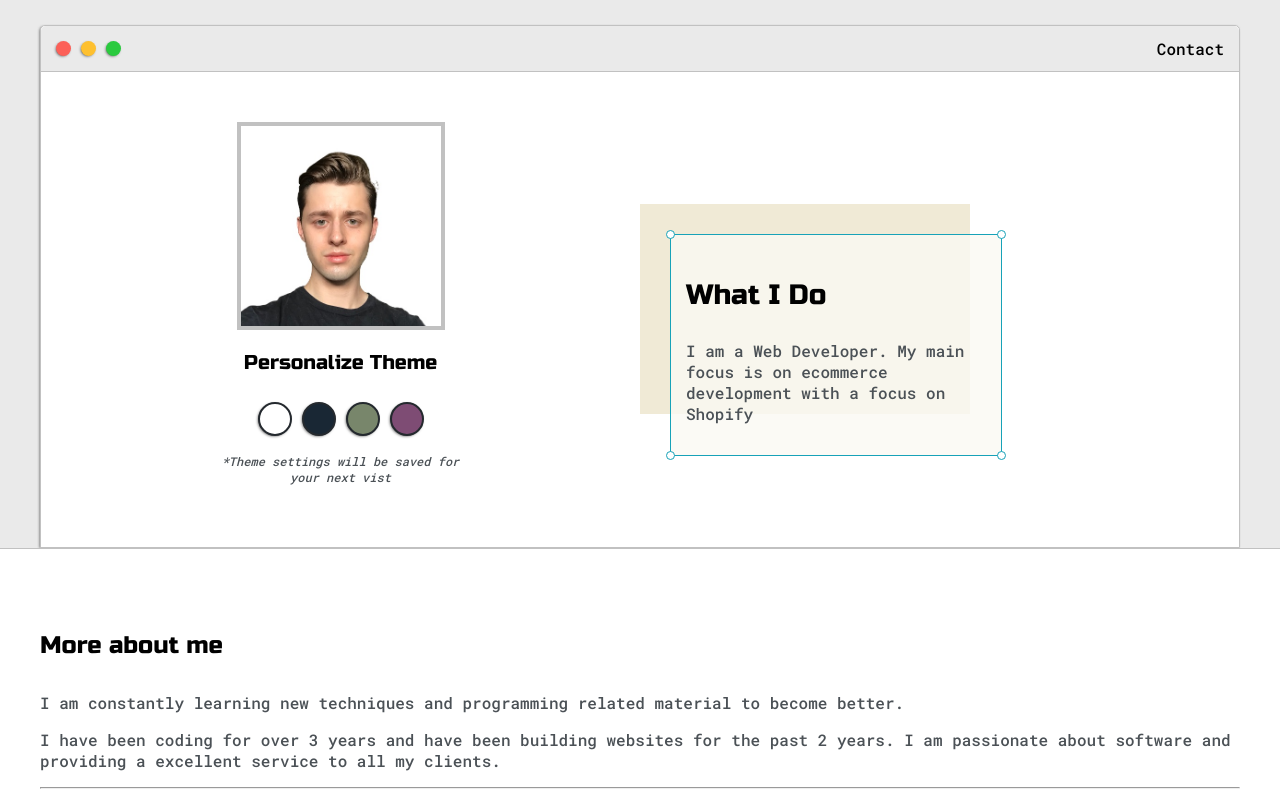
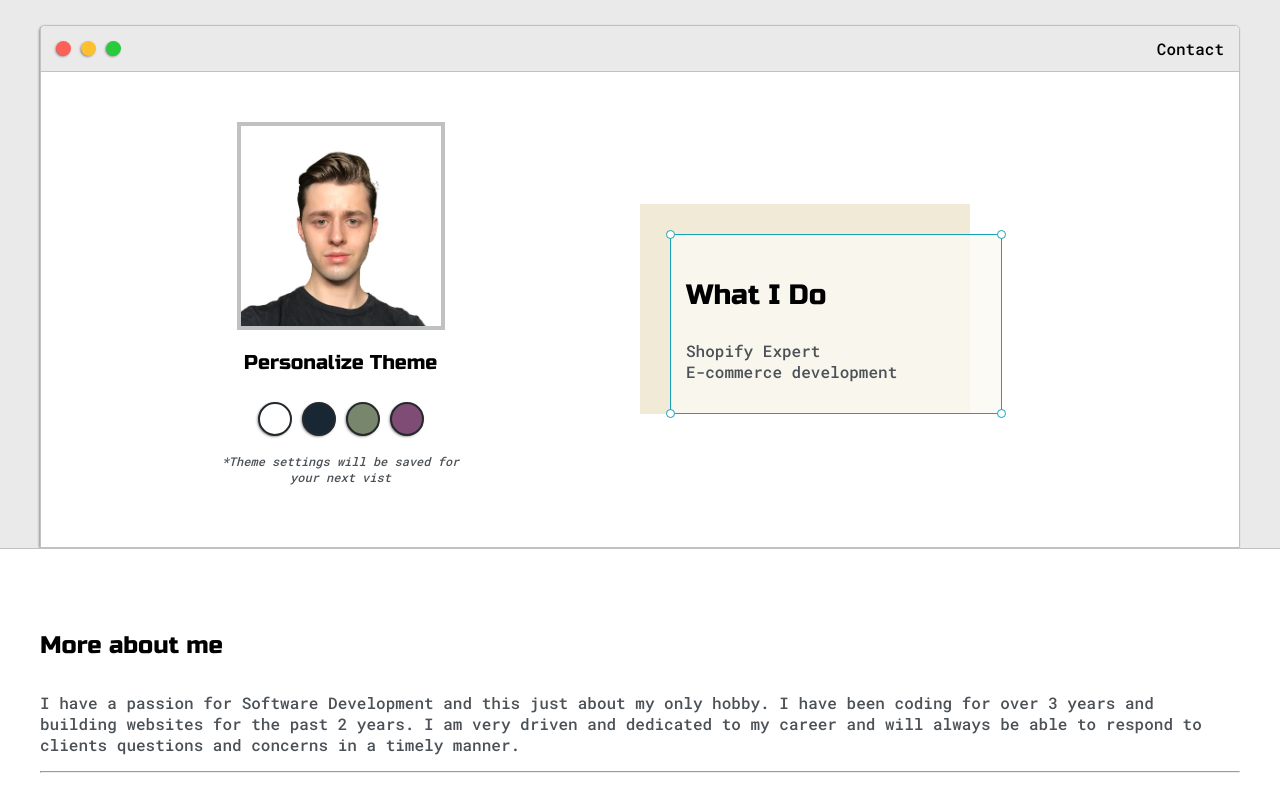
Before and after one commit to jmeegan2/Portfolio-Site, a website: page index.html in a window 1280 px wide. Shown: the part 136-937 px from the top of the page. Drawn offline with Linux system fonts and the light colour scheme.

Commit message:
changed about me section and what i do section

```diff
--- a/index.html
+++ b/index.html
@@ -65,7 +65,7 @@
 							<div id="corner-tl" class="corner"></div>
 							<div id="corner-tr" class="corner"></div>
 							<h3>What I Do</h3>
-							<p>I am a Web Developer. My main focus is on ecommerce development with a focus on Shopify
+							<p>Shopify Expert <br> E-commerce development
 							</p>
 							<div id="corner-br" class="corner"></div>
 							<div id="corner-bl" class="corner"></div>
@@ -83,10 +83,7 @@
 				<div class="about-me">
 					<h4>More about me</h4>
 
-					<p>I am constantly learning new techniques and programming related material to become better.</p>
-
-					<p>I have been coding for over 3 years and have been building websites for the past 2 years. I am
-						passionate about software and providing a excellent service to all my clients.</p>
+					<p>I have a passion for Software Development and this just about my only hobby. I have been coding for over 3 years and building websites for the past 2 years. I am very driven and dedicated to my career and will always be able to respond to clients questions and concerns in a timely manner.</p>
 
 					<hr>
 
```
